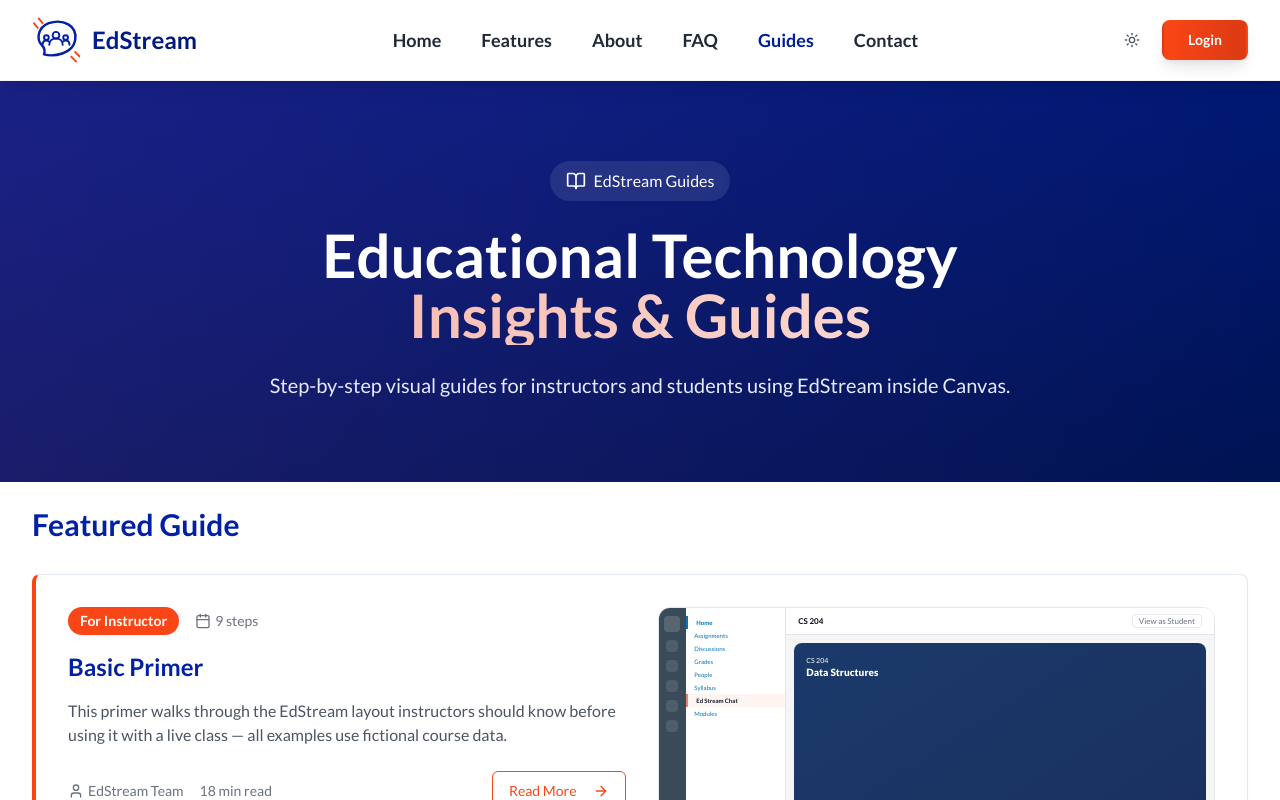
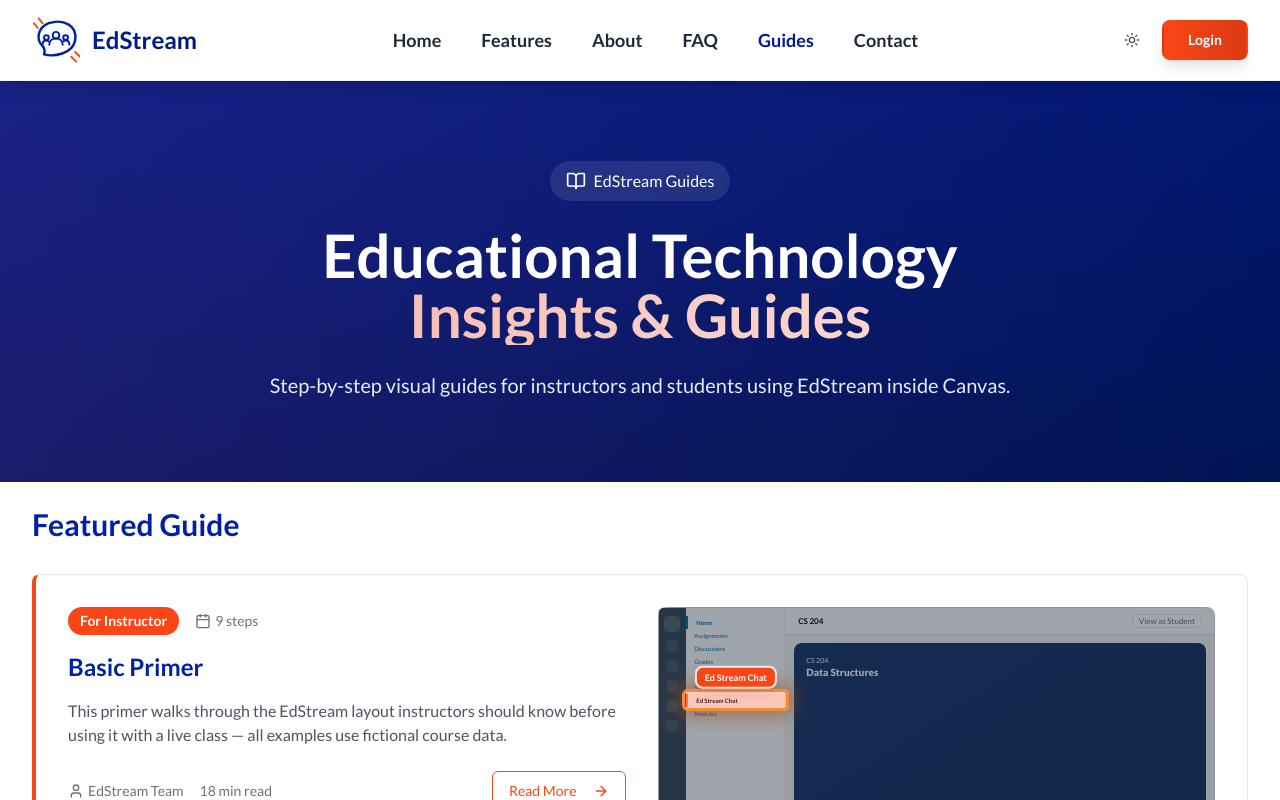
Before and after one commit to WangAlyssa/Edstream_V2, a React (Vite) app: page /Edstream_V2/guides in a window 1280 px wide. Shown: the top 800 px of the page. Built offline with nearby package versions, Linux system fonts and the light colour scheme.

Commit message:
Restore visible orange spotlight highlights on guide slides.
Use dim overlay with pulsing orange ring, remeasure on resize, and lift highlight layer above overflow clipping so each step clearly shows its target.

Co-authored-by: Cursor <cursoragent@cursor.com>

```diff
--- a/src/components/GuideHighlightRing.tsx
+++ b/src/components/GuideHighlightRing.tsx
@@ -1,64 +1,108 @@
-import { type CSSProperties, useLayoutEffect, useState } from "react";
+import { type CSSProperties, useCallback, useLayoutEffect, useState } from "react";
 
-/** Orange callout anchored to `[data-guide-highlight="<id>"]` inside the mock frame. */
+type HighlightBox = CSSProperties & { minW?: number; minH?: number };
+
+/** Orange spotlight + label anchored to `[data-guide-highlight="<id>"]`. */
 export const GuideHighlightRing = ({
   containerRef,
   highlightId,
   label,
+  sceneKey,
 }: {
   containerRef: React.RefObject<HTMLDivElement | null>;
   highlightId: string;
   label: string;
+  sceneKey?: string;
 }) => {
-  const [box, setBox] = useState<CSSProperties | null>(null);
+  const [box, setBox] = useState<HighlightBox | null>(null);
+  const [missing, setMissing] = useState(false);
 
-  useLayoutEffect(() => {
+  const measure = useCallback(() => {
     const frame = containerRef.current;
     if (!frame) {
       setBox(null);
+      setMissing(true);
       return;
     }
 
     const target = frame.querySelector(`[data-guide-highlight="${highlightId}"]`) as HTMLElement | null;
     if (!target) {
       setBox(null);
+      setMissing(true);
       return;
     }
 
+    setMissing(false);
     const frameRect = frame.getBoundingClientRect();
     const targetRect = target.getBoundingClientRect();
-    const pad = 3;
+    const pad = 4;
+    const minW = 28;
+    const minH = 22;
 
-    setBox({
-      left: targetRect.left - frameRect.left - pad,
-      top: targetRect.top - frameRect.top - pad,
-      width: targetRect.width + pad * 2,
-      height: targetRect.height + pad * 2,
-    });
+    let width = Math.max(targetRect.width + pad * 2, minW);
+    let height = Math.max(targetRect.height + pad * 2, minH);
+    let left = targetRect.left - frameRect.left + targetRect.width / 2 - width / 2;
+    let top = targetRect.top - frameRect.top + targetRect.height / 2 - height / 2;
+
+    left = Math.max(2, Math.min(left, frameRect.width - width - 2));
+    top = Math.max(2, Math.min(top, frameRect.height - height - 2));
+
+    setBox({ left, top, width, height });
   }, [containerRef, highlightId]);
+
+  useLayoutEffect(() => {
+    measure();
+
+    const frame = containerRef.current;
+    if (!frame) return;
+
+    const raf = requestAnimationFrame(() => requestAnimationFrame(measure));
+    const timeout = window.setTimeout(measure, 120);
+    const observer = new ResizeObserver(measure);
+    observer.observe(frame);
+
+    return () => {
+      cancelAnimationFrame(raf);
+      window.clearTimeout(timeout);
+      observer.disconnect();
+    };
+  }, [measure, sceneKey, highlightId]);
+
+  if (missing) {
+    return (
+      <div className="pointer-events-none absolute inset-0 z-[100] flex items-center justify-center p-4">
+        <div className="rounded-lg border-2 border-dashed border-orange-400 bg-orange-50/90 px-3 py-2 text-center shadow-lg">
+          <p className="text-[10px] font-bold text-orange-600">{label}</p>
+        </div>
+      </div>
+    );
+  }
 
   if (!box) return null;
 
-  const labelBelow = (box.top as number) + (box.height as number) + 8 < (containerRef.current?.clientHeight ?? 0) * 0.72;
-
   return (
-    <>
+    <div className="pointer-events-none absolute inset-0 z-[100]">
+      {/* Dim everything except the target */}
       <div
-        className="demo-highlight-pulse pointer-events-none absolute z-20 box-border rounded-md border-[2.5px] border-orange-500 bg-orange-500/20"
-        style={box}
+        className="absolute rounded-md border-[3px] border-orange-500 bg-orange-500/25 demo-highlight-pulse"
+        style={{
+          left: box.left,
+          top: box.top,
+          width: box.width,
+          height: box.height,
+          boxShadow: "0 0 0 9999px rgba(15, 23, 42, 0.42), 0 0 16px 4px rgba(249, 115, 22, 0.55)",
+        }}
       />
       <span
-        className={`absolute z-30 max-w-[140px] whitespace-normal rounded-md bg-orange-500 px-2 py-1 text-center text-[9px] font-bold leading-tight text-white shadow-md ${
-          labelBelow ? "translate-x-[-50%]" : "translate-y-[-50%]"
-        }`}
-        style={
-          labelBelow
-            ? { left: (box.left as number) + (box.width as number) / 2, top: (box.top as number) + (box.height as number) + 6 }
-            : { left: (box.left as number) + (box.width as number) + 8, top: (box.top as number) + (box.height as number) / 2 }
-        }
+        className="absolute max-w-[130px] rounded-md bg-orange-500 px-2 py-1 text-center text-[9px] font-bold leading-tight text-white shadow-lg ring-2 ring-white/80"
+        style={{
+          left: (box.left as number) + (box.width as number) / 2,
+          top: Math.max(4, (box.top as number) - 2),
+          transform: "translate(-50%, -100%)",
+        }}
       >
         {label}
       </span>
-    </>
+    </div>
   );
 };
--- a/src/components/GuideMockup.tsx
+++ b/src/components/GuideMockup.tsx
@@ -19,9 +19,16 @@ const GuideMockup = ({ scene, highlight, highlightLabel }: GuideMockupProps) =>
 
   return (
     <FigmaMockContainer variant="guide">
-      <div ref={frameRef} className="relative h-full">
-        {render ? render(scale) : null}
-        <GuideHighlightRing containerRef={frameRef} highlightId={highlight} label={highlightLabel} />
+      <div className="relative h-full min-h-0">
+        <div ref={frameRef} className="h-full min-h-0 overflow-hidden">
+          {render ? render(scale) : null}
+        </div>
+        <GuideHighlightRing
+          containerRef={frameRef}
+          highlightId={highlight}
+          label={highlightLabel}
+          sceneKey={`${scene}-${highlight}`}
+        />
       </div>
     </FigmaMockContainer>
   );
--- a/src/components/figma/FigmaMockContainer.tsx
+++ b/src/components/figma/FigmaMockContainer.tsx
@@ -2,7 +2,11 @@ import type { ReactNode } from "react";
 
 /** 16:9 frame (1920×1080 ratio) — composer always visible, never cropped. */
 export const FigmaMockContainer = ({ children, variant = "feature" }: { children: ReactNode; variant?: "feature" | "guide" }) => (
-  <div className="figma-demo-mock relative aspect-video w-full overflow-hidden rounded-xl border border-gray-200 bg-white font-lato shadow-xl">
-    <div className="h-full min-h-0 w-full overflow-hidden">{children}</div>
+  <div
+    className={`figma-demo-mock relative aspect-video w-full rounded-xl border border-gray-200 bg-white font-lato shadow-xl ${
+      variant === "guide" ? "overflow-visible" : "overflow-hidden"
+    }`}
+  >
+    <div className={`h-full min-h-0 w-full ${variant === "feature" ? "overflow-hidden" : ""}`}>{children}</div>
   </div>
 );
--- a/src/index.css
+++ b/src/index.css
@@ -295,10 +295,12 @@
 
   @keyframes demo-highlight-pulse {
     0%, 100% {
-      box-shadow: 0 0 0 4px rgba(250, 70, 22, 0.16), 0 0 0 0 rgba(250, 70, 22, 0.26);
+      border-color: rgb(249 115 22);
+      box-shadow: 0 0 0 9999px rgba(15, 23, 42, 0.42), 0 0 12px 3px rgba(249, 115, 22, 0.45);
     }
     50% {
-      box-shadow: 0 0 0 4px rgba(250, 70, 22, 0.12), 0 0 0 10px rgba(250, 70, 22, 0.08);
+      border-color: rgb(251 146 60);
+      box-shadow: 0 0 0 9999px rgba(15, 23, 42, 0.38), 0 0 22px 6px rgba(249, 115, 22, 0.65);
     }
   }
 
```
